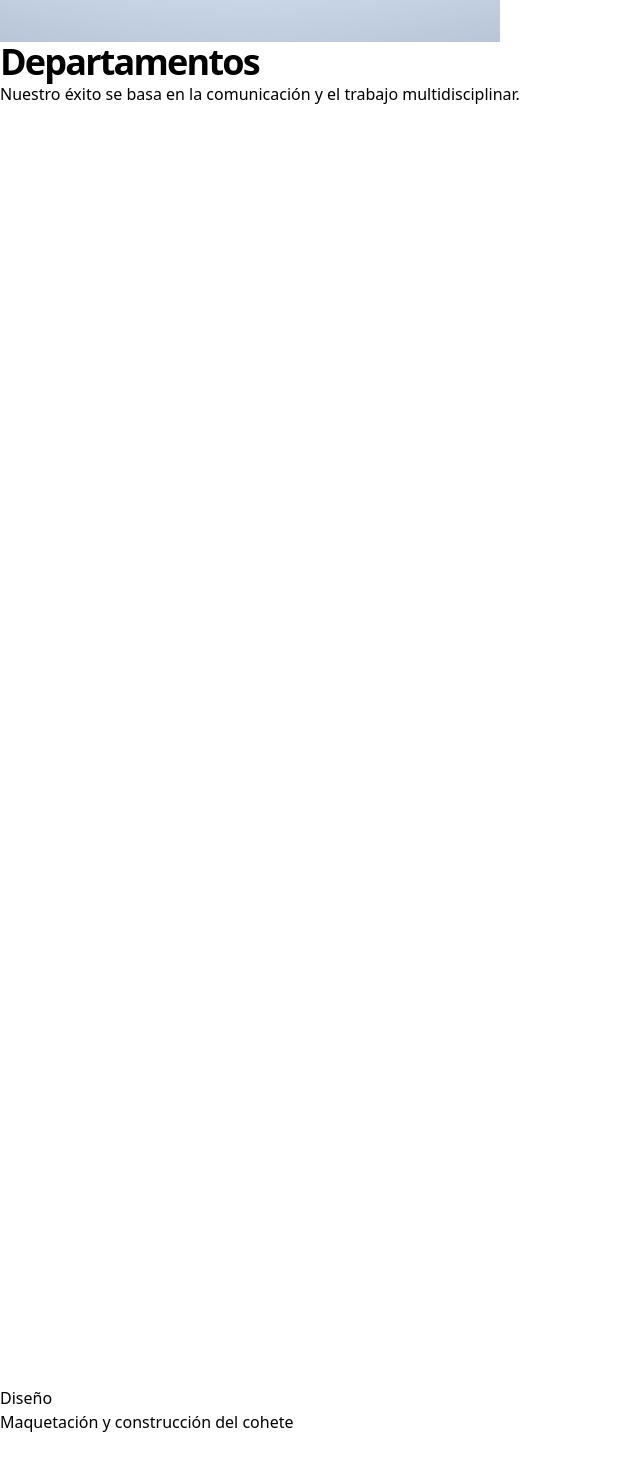
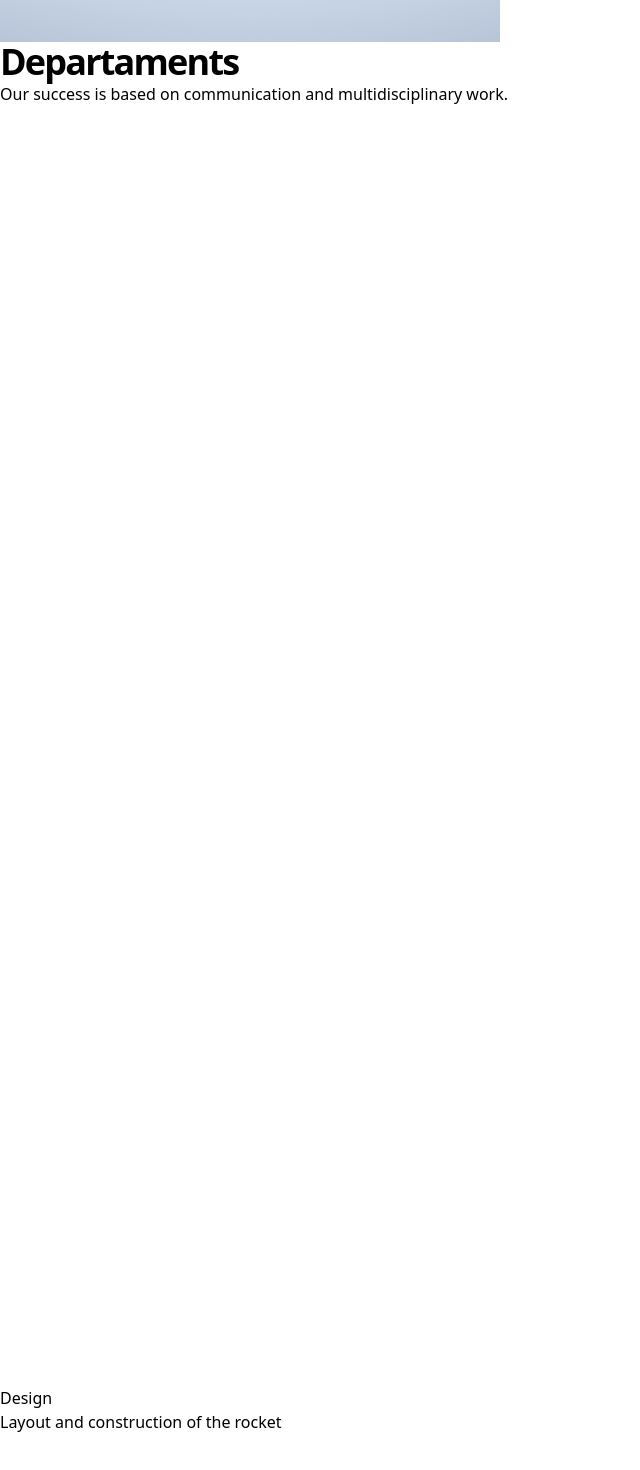
Before and after one commit to AdLunamUnizar/website_old, a React (Vite) app: page / in a window 1280 px wide. Shown: the part 6404-7874 px from the top of the page, without its empty margins (0-640 px from the left). Built offline with nearby package versions, Linux system fonts and the light colour scheme.

Commit message:
Update FeaturesBlocks.jsx

```diff
--- a/src/partials/FeaturesBlocks.jsx
+++ b/src/partials/FeaturesBlocks.jsx
@@ -13,8 +13,8 @@ function FeaturesBlocks() {
 
           {/* Section header */}
           <div className="max-w-3xl mx-auto text-center pb-12 md:pb-20">
-            <h2 className="h2 mb-4">Departamentos</h2>
-            <p className="text-xl text-gray-600">Nuestro éxito se basa en la comunicación y el trabajo multidisciplinar.</p>
+            <h2 className="h2 mb-4">Departaments</h2>
+            <p className="text-xl text-gray-600">Our success is based on communication and multidisciplinary work.</p>
           </div>
 
           {/* Items */}
@@ -33,8 +33,8 @@ function FeaturesBlocks() {
                   </g>
                 </g>
               </svg>
-              <h4 className="text-xl font-bold leading-snug tracking-tight mb-1">Diseño</h4>
-              <p className="text-gray-600 text-center">Maquetación y construcción del cohete</p>
+              <h4 className="text-xl font-bold leading-snug tracking-tight mb-1">Design</h4>
+              <p className="text-gray-600 text-center">Layout and construction of the rocket</p>
             </div>
 
             {/* 2nd item */}
@@ -49,8 +49,8 @@ function FeaturesBlocks() {
                   </g>
                 </g>
               </svg>
-              <h4 className="text-xl font-bold leading-snug tracking-tight mb-1">Electrónica</h4>
-              <p className="text-gray-600 text-center">Medidor de parámetros</p>
+              <h4 className="text-xl font-bold leading-snug tracking-tight mb-1">Electronics</h4>
+              <p className="text-gray-600 text-center">Control and measurement of parameters</p>
             </div>
 
             {/* 3rd item */}
@@ -64,8 +64,8 @@ function FeaturesBlocks() {
                   </g>
                 </g>
               </svg>
-              <h4 className="text-xl font-bold leading-snug tracking-tight mb-1">Propulsión</h4>
-              <p className="text-gray-600 text-center">Motor del cohete</p>
+              <h4 className="text-xl font-bold leading-snug tracking-tight mb-1">Propulsion</h4>
+              <p className="text-gray-600 text-center">Rocket engine</p>
             </div>
 
             {/* 4th item */}
@@ -81,8 +81,8 @@ function FeaturesBlocks() {
                   </g>
                 </g>
               </svg>
-              <h4 className="text-xl font-bold leading-snug tracking-tight mb-1">Marketing y empresa</h4>
-              <p className="text-gray-600 text-center"></p>
+              <h4 className="text-xl font-bold leading-snug tracking-tight mb-1">Marketing and business</h4>
+              <p className="text-gray-600 text-center">Obtain collaborations</p>
             </div>
 
             {/* 5th item */}
@@ -96,8 +96,8 @@ function FeaturesBlocks() {
                   </g>
                 </g>
               </svg>
-              <h4 className="text-xl font-bold leading-snug tracking-tight mb-1">Recuperación</h4>
-              <p className="text-gray-600 text-center">Sistema de paracaídas</p>
+              <h4 className="text-xl font-bold leading-snug tracking-tight mb-1">Recovery</h4>
+              <p className="text-gray-600 text-center">Parachute system</p>
             </div>
 
             {/* 6th item */}
@@ -113,8 +113,8 @@ function FeaturesBlocks() {
                   </g>
                 </g>
               </svg>
-              <h4 className="text-xl font-bold leading-snug tracking-tight mb-1">Coordinadores del equipo</h4>
-              <p className="text-gray-600 text-center">Responsables de cada departamento</p>
+              <h4 className="text-xl font-bold leading-snug tracking-tight mb-1">Team coordinators</h4>
+              <p className="text-gray-600 text-center">Organization of each department</p>
             </div>
 
           </div>
```
